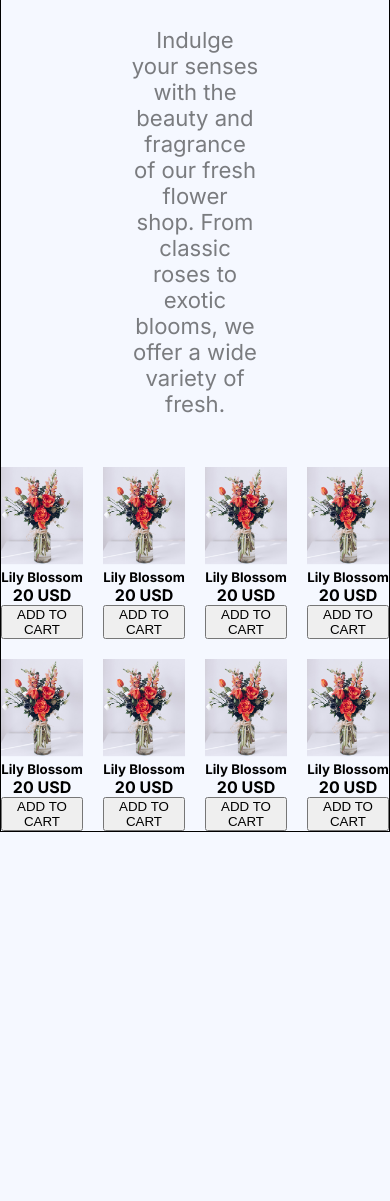
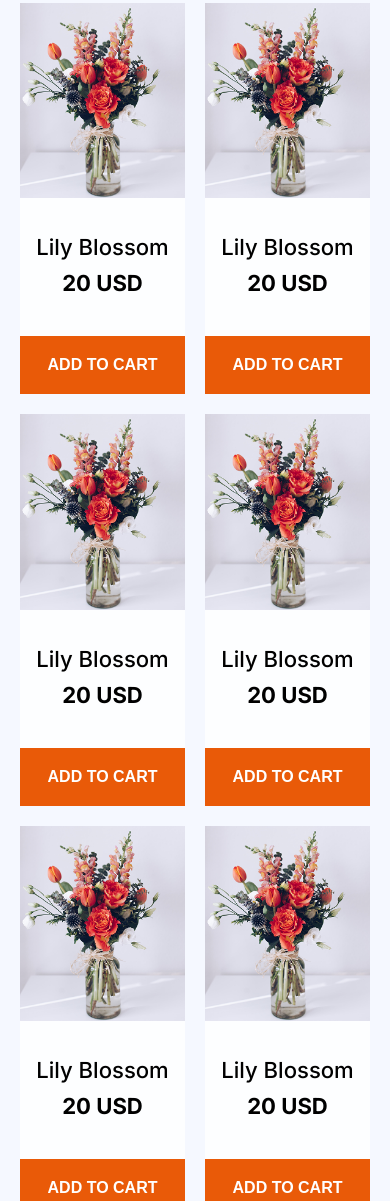
Before and after one commit to tasfiabinta/Assignment-2-Responsive-Flowers, a plain HTML site: page index.html in a window 390 px wide. Shown: the part 799-2000 px from the top of the page. Before the commit the page ends 1751 px from the top, so only its background shows below. Drawn offline with Linux system fonts and the light colour scheme.

Commit message:
added plants section and made responsive

```diff
--- a/index.html
+++ b/index.html
@@ -53,7 +53,7 @@
         </div>
       </section>
     </header>
-    <main>
+    <main class="container">
       <!-- our plants section -->
       <section class="our-plant container-2">
         <h2 class="text-title text-center noto-serif-font">
@@ -65,76 +65,70 @@
           fresh.
         </p>
 
-        <div class="our-plan-bottom inter-font">
-          <div class="card">
+        <div class="our-plants-bottom inter-font">
+          <div class="plants-card">
             <img src="./assets/sample-flower-image.png" alt="" />
-            <div class="card-body">
-              <h5 class="lily-title">Lily Blossom</h5>
-              <h4 class="lily-price">20 USD</h4>
-              <button>ADD TO CART</button>
+            <div class="plants-card-body">
+              <h5 class="plants-title">Lily Blossom</h5>
+              <h4 class="plants-price">20 USD</h4>
+              <button class="btn">ADD TO CART</button>
             </div>
           </div>
 
-          <div class="card">
+          <div class="plants-card">
             <img src="./assets/sample-flower-image.png" alt="" />
-            <div class="card-body">
-              <h5 class="lily-title">Lily Blossom</h5>
-              <h4 class="lily-price">20 USD</h4>
-              <button>ADD TO CART</button>
+            <div class="plants-card-body">
+              <h5 class="plants-title">Lily Blossom</h5>
+              <h4 class="plants-price">20 USD</h4>
+              <button class="btn">ADD TO CART</button>
             </div>
           </div>
-
-          <div class="card">
+          <div class="plants-card">
             <img src="./assets/sample-flower-image.png" alt="" />
-            <div class="card-body">
-              <h5 class="lily-title">Lily Blossom</h5>
-              <h4 class="lily-price">20 USD</h4>
-              <button>ADD TO CART</button>
+            <div class="plants-card-body">
+              <h5 class="plants-title">Lily Blossom</h5>
+              <h4 class="plants-price">20 USD</h4>
+              <button class="btn">ADD TO CART</button>
             </div>
           </div>
-
-          <div class="card">
+          <div class="plants-card">
             <img src="./assets/sample-flower-image.png" alt="" />
-            <div class="card-body">
-              <h5 class="lily-title">Lily Blossom</h5>
-              <h4 class="lily-price">20 USD</h4>
-              <button>ADD TO CART</button>
+            <div class="plants-card-body">
+              <h5 class="plants-title">Lily Blossom</h5>
+              <h4 class="plants-price">20 USD</h4>
+              <button class="btn">ADD TO CART</button>
             </div>
           </div>
-
-          <div class="card">
+          <div class="plants-card">
             <img src="./assets/sample-flower-image.png" alt="" />
-            <div class="card-body">
-              <h5 class="lily-title">Lily Blossom</h5>
-              <h4 class="lily-price">20 USD</h4>
-              <button>ADD TO CART</button>
+            <div class="plants-card-body">
+              <h5 class="plants-title">Lily Blossom</h5>
+              <h4 class="plants-price">20 USD</h4>
+              <button class="btn">ADD TO CART</button>
             </div>
           </div>
-
-          <div class="card">
+          <div class="plants-card">
             <img src="./assets/sample-flower-image.png" alt="" />
-            <div class="card-body">
-              <h5 class="lily-title">Lily Blossom</h5>
-              <h4 class="lily-price">20 USD</h4>
-              <button>ADD TO CART</button>
+            <div class="plants-card-body">
+              <h5 class="plants-title">Lily Blossom</h5>
+              <h4 class="plants-price">20 USD</h4>
+              <button class="btn">ADD TO CART</button>
             </div>
           </div>
-
-          <div class="card">
+          <div class="plants-card">
             <img src="./assets/sample-flower-image.png" alt="" />
-            <div class="card-body">
-              <h5 class="lily-title">Lily Blossom</h5>
-              <h4 class="lily-price">20 USD</h4>
-              <button>ADD TO CART</button>
+            <div class="plants-card-body">
+              <h5 class="plants-title">Lily Blossom</h5>
+              <h4 class="plants-price">20 USD</h4>
+              <button class="btn">ADD TO CART</button>
             </div>
           </div>
-
-          <div class="card">
+          <div class="plants-card">
             <img src="./assets/sample-flower-image.png" alt="" />
-            <div class="card-body">
-              <h5 class="lily-title">Lily Blossom</h5>
-              <h4 class="lily-price">20 USD</h4>
-              <button>ADD TO CART</button>
+            <div class="plants-card-body">
+              <h5 class="plants-title">Lily Blossom</h5>
+              <h4 class="plants-price">20 USD</h4>
+              <button class="btn">ADD TO CART</button>
             </div>
           </div>
         </div>
--- a/styles/flowers.css
+++ b/styles/flowers.css
@@ -20,10 +20,10 @@
   font-style: normal;
 }
 
-.container {
+/* .container {
   max-width: 1440px;
   margin: 0 auto;
-}
+} */
 
 .container-2 {
   max-width: 1140px;
@@ -42,6 +42,17 @@
 
 .text-primary {
   color: #e95a08;
+}
+
+.btn {
+  background-color: #e95a08;
+  color: #ffffff;
+  font-weight: 600;
+  font-size: 1rem;
+  border: none;
+  width: 100%;
+
+  padding: 20px 20px;
 }
 
 .text-grey {
@@ -120,7 +131,6 @@ nav img {
 /* our plant related style */
 
 .our-plant {
-  border: 1px solid black;
   margin: 120px auto;
 }
 
@@ -132,30 +142,38 @@ nav img {
   padding-right: 190px;
 }
 
-.our-plan-bottom {
+.our-plants-bottom {
   display: grid;
   grid-template-columns: repeat(4, 1fr);
   gap: 20px;
 }
 
-.our-plan-bottom .card img {
+.our-plants-bottom .plants-card img {
   width: 100%;
 }
+.plants-card {
+  background-color: #ffffffcf;
+}
 
-.card-body {
+.plants-card-body {
   text-align: center;
+}
+
+.plants-title {
+  padding-top: 30px;
+  padding-bottom: 10px;
+  font-weight: 500;
+  font-size: 1.38rem;
+}
+
+.plants-price {
+  padding-bottom: 30px;
+  font-size: 1.38rem;
+  font-weight: bold;
 }
 
 @media screen and (max-width: 576px) {
   /* shared style */
-
-  /* .container {
-    margin: 0 10px;
-  } */
-
-  /* .container-2 {
-    margin: 0 20px;
-  } */
 
   /* navber */
 
@@ -182,10 +200,9 @@ nav img {
   }
 
   .banner-right img {
-    display: block;
+    margin-top: 30px;
 
-    margin-top: 30px;
-    margin-left: 1px;
+    width: 100%;
   }
 
   .banner-left {
@@ -199,6 +216,38 @@ nav img {
   }
 
   .banner p {
-    font-size: 0.9rem;
+    font-size: 1rem;
+  }
+
+  /* plants section */
+
+  .our-plant {
+    margin: 70px auto;
+  }
+  .our-plant h2 {
+    font-size: 1.5rem;
+    padding: 0;
+  }
+
+  .our-plant p {
+    padding: 0 20px;
+    margin: 10px 10px 30px;
+    font-size: 1rem;
+  }
+  .our-plants-bottom {
+    grid-template-columns: repeat(2, 1fr);
+    gap: 20px;
+    margin: 0 20px;
+  }
+  .our-plants-bottom .plants-card img {
+    width: 100%;
+  }
+
+  .plants-price {
+    padding-bottom: 40px;
+  }
+
+  .plants-title {
+    padding-top: 30px;
   }
 }
```
